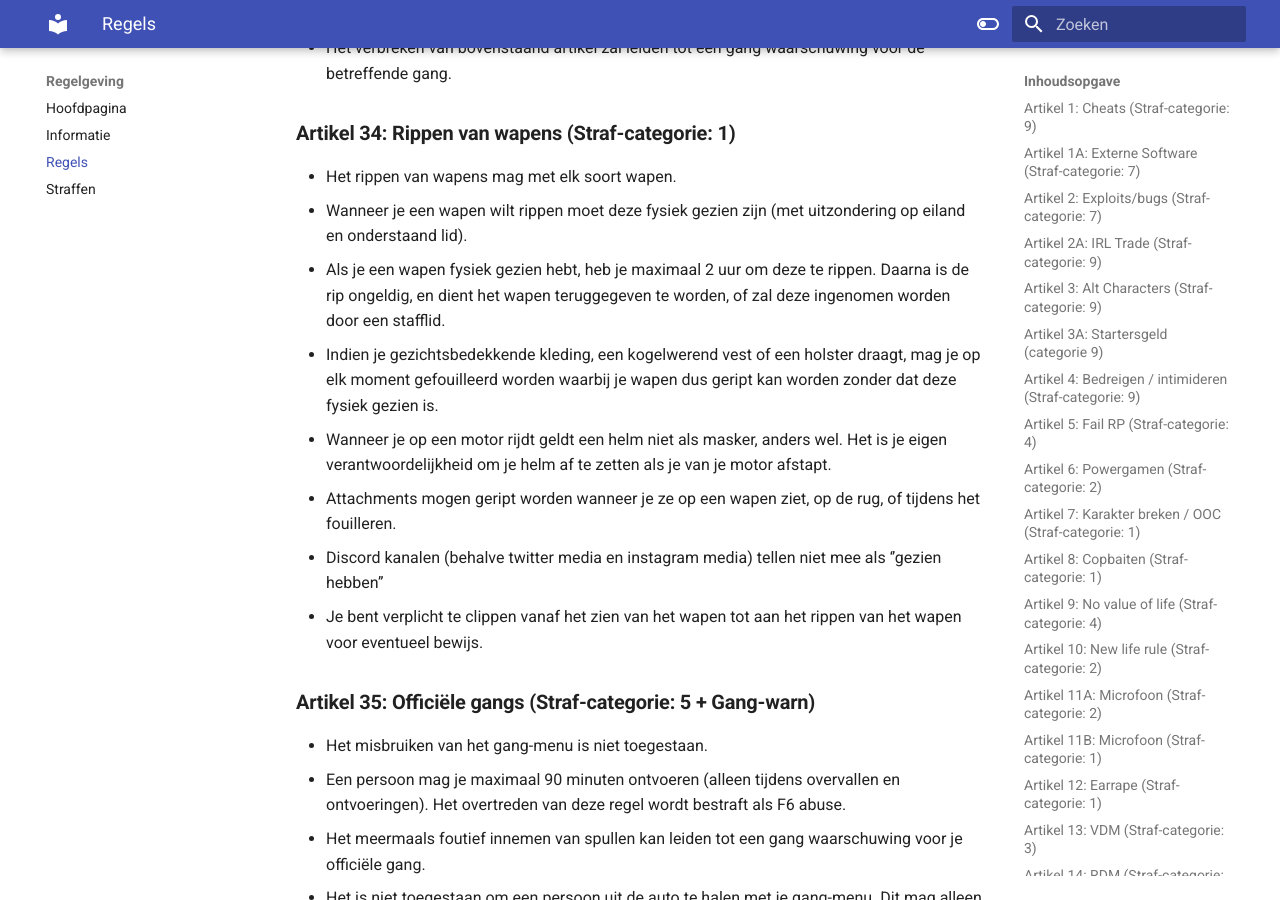
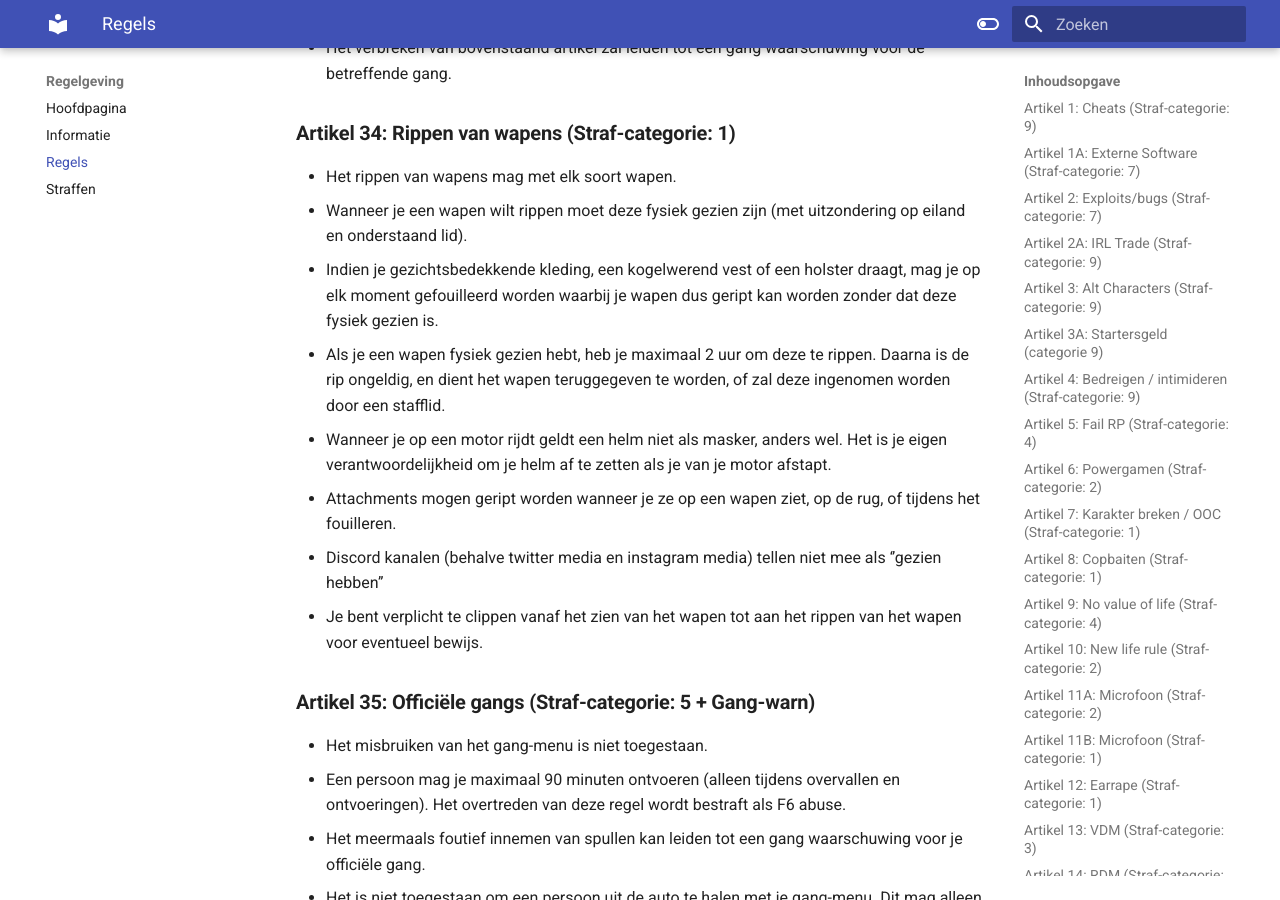
Before and after one commit to ZuiderVeenRP/apv, an MkDocs documentation site: the page built from docs/algemeen.md, in a window 1280 px wide and 900 px high, scrolled down 14721 px. Built offline with MkDocs 1.6.1 and Material for MkDocs 9.7.7, drawn with Linux system fonts in a browser that asks for light colours; comment, search, counter and statistics services are not loaded.

```diff
--- a/docs/algemeen.md
+++ b/docs/algemeen.md
@@ -328,8 +328,8 @@
 ### **Artikel 34: Rippen van wapens (Straf-categorie: 1)**
 - Het rippen van wapens mag met elk soort wapen.
 - Wanneer je een wapen wilt rippen moet deze fysiek gezien zijn (met uitzondering op eiland en onderstaand lid).
+- Indien je gezichtsbedekkende kleding, een kogelwerend vest of een holster draagt, mag je op elk moment gefouilleerd worden waarbij je wapen dus geript kan worden zonder dat deze fysiek gezien is.
 - Als je een wapen fysiek gezien hebt, heb je maximaal 2 uur om deze te rippen. Daarna is de rip ongeldig, en dient het wapen teruggegeven te worden, of zal deze ingenomen worden door een stafflid.
-- Indien je gezichtsbedekkende kleding, een kogelwerend vest of een holster draagt, mag je op elk moment gefouilleerd worden waarbij je wapen dus geript kan worden zonder dat deze fysiek gezien is.
 - Wanneer je op een motor rijdt geldt een helm niet als masker, anders wel. Het is je eigen verantwoordelijkheid om je helm af te zetten als je van je motor afstapt.
 - Attachments mogen geript worden wanneer je ze op een wapen ziet, op de rug, of tijdens het fouilleren.
 - Discord kanalen (behalve twitter media en instagram media) tellen niet mee als ‘’gezien hebben’’
```
